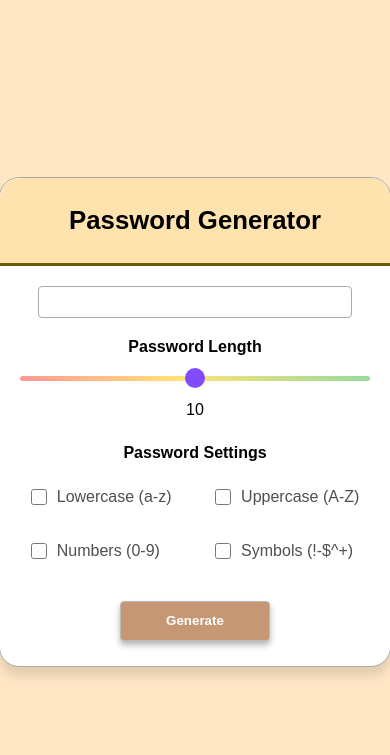
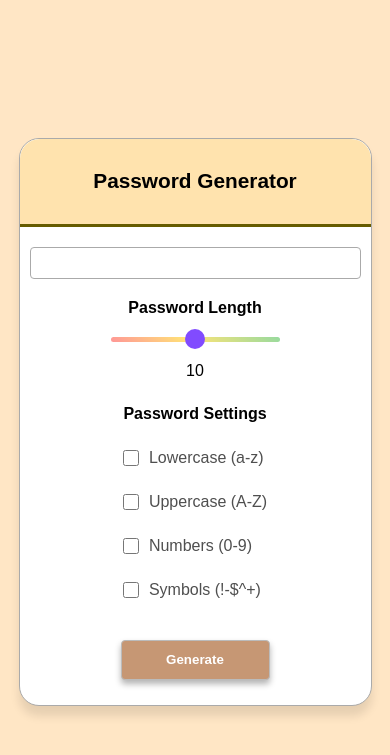
Before and after one commit to kelopaksalak/password-generator-flask, a Flask app: page / in a window 390 px wide. Shown: the top 755 px of the page. Run offline with Flask 3, Linux system fonts and the light colour scheme.

Commit message:
update-responsive

```diff
--- a/static/style.css
+++ b/static/style.css
@@ -71,7 +71,6 @@ body {
   flex-direction: column;
   justify-content: center;
   align-items: center;
-  flex-wrap: wrap;
   margin-bottom: 10px;
 }
 
@@ -190,3 +189,31 @@ body {
   border: none;
   padding: 10px 20px;
 }
+
+@media only screen and (max-width: 600px) {
+  .container {
+    width: 90%;
+  }
+
+  .title h2 {
+    font-size: 1.3rem;
+  }
+
+  .input-box input {
+    width: 100%;
+  }
+
+  .pass-length input {
+
+    width: 100%;
+  }
+
+  .pass-settings .options {
+    grid-template-columns: repeat(1, 1fr);
+    row-gap: 10px;
+  }
+
+  .generate-btn {
+    width: 100%;
+  }
+}
```
